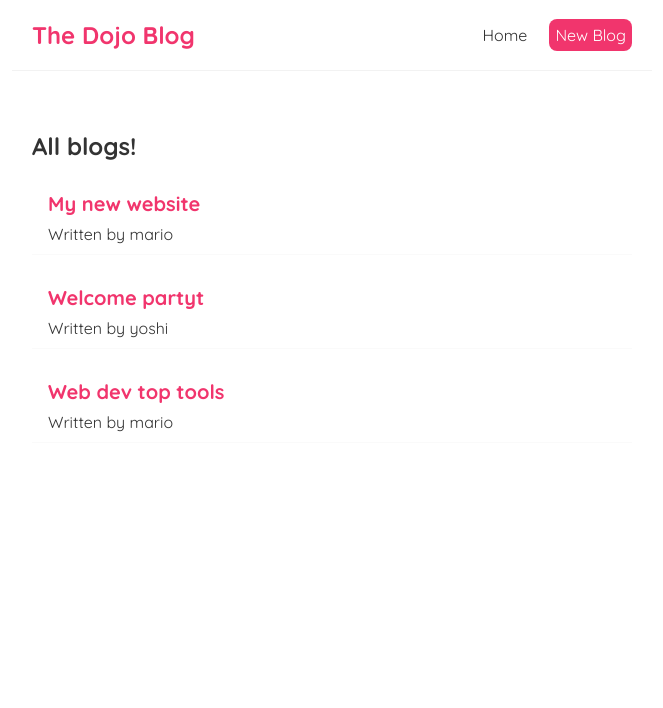
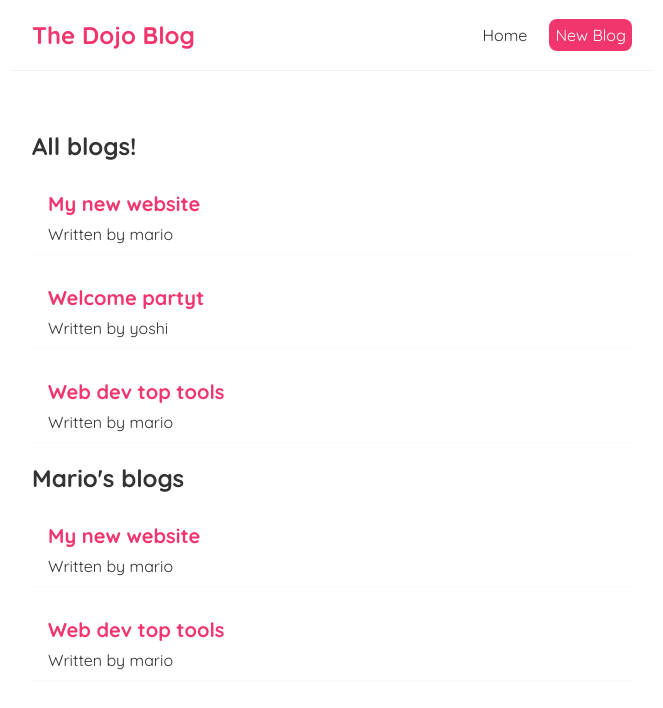
Before and after one commit to Saqib29/Learning-issue, a React (Create React App) app in the folder React/dojo-blog/: page / in a window 1280 px wide. Shown: the top 708 px of the page, without its empty margins (308-971 px from the left). Built offline with nearby package versions, Linux system fonts and the light colour scheme.

Commit message:
Reusing components

```diff
--- a/React/dojo-blog/src/Home.js
+++ b/React/dojo-blog/src/Home.js
@@ -12,6 +12,7 @@ const Home = () => {
     return (
         <div className="home">
             <BlogList blogs={blogs} title="All blogs!"/>
+            <BlogList blogs={blogs.filter((blog) => blog.author === 'mario')} title="Mario's blogs"/>
         </div>
      );
 }
```
Also changed, not shown: 1 other file (tests, documents, lock files or other folders).
